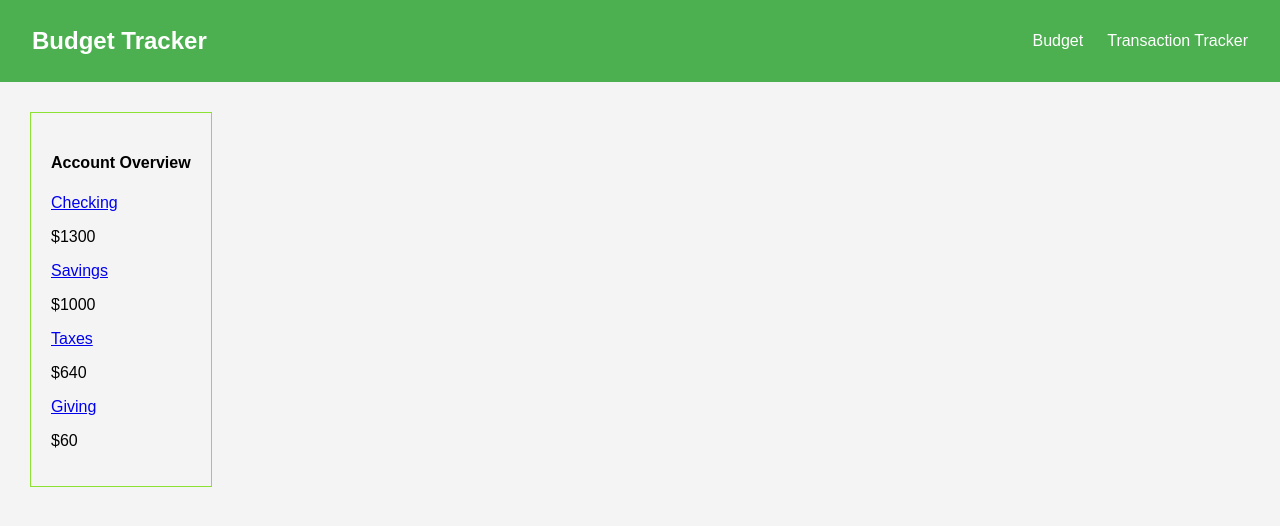
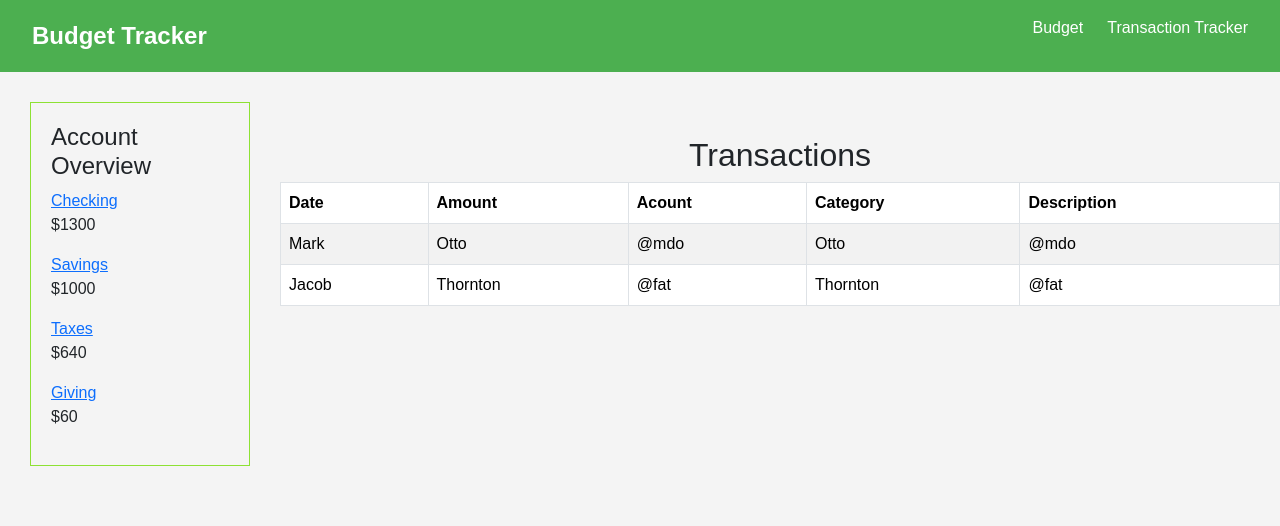
Before and after one commit to devaneyj3/next-budget, a Next.js app: page /tracker in a window 1280 px wide. Shown: the top 526 px of the page. Built offline with nearby package versions, Linux system fonts and the light colour scheme.

Commit message:
create transaction table

```diff
--- a/app/layout.js
+++ b/app/layout.js
@@ -1,4 +1,5 @@
 import Navbar from "@/components/Nav/nav";
+import "bootstrap/dist/css/bootstrap.min.css";
 import "./globals.scss";
 
 export const metadata = {
--- a/app/tracker/page.js
+++ b/app/tracker/page.js
@@ -1,10 +1,13 @@
 import Accounts from "@/components/Accounts/Accounts";
+import Transactions from "@/components/Transactions/Transactions";
 import React from "react";
+import styles from "./tracker.module.scss";
 
 export default function TrasactionTracker() {
 	return (
-		<div>
+		<div className={styles.container}>
 			<Accounts />
+			<Transactions />
 		</div>
 	);
 }
--- /dev/null
+++ b/app/tracker/tracker.module.scss
@@ -0,0 +1,4 @@
+.container {
+  display: flex;
+  justify-content: space-around;
+}
--- /dev/null
+++ b/components/Transactions/Transactions.js
@@ -0,0 +1,39 @@
+import React from "react";
+import styles from "./Transactions.module.scss";
+import { Table } from "reactstrap";
+import { transactions } from "@/data/transactionData";
+
+export default function Transactions() {
+	return (
+		<div className={styles.transactions_container}>
+			<h2>Transactions</h2>
+			<Table hover bordered responsive striped className={styles.table}>
+				<thead>
+					<tr>
+						<th>Date</th>
+						<th>Amount</th>
+						<th>Acount</th>
+						<th>Category</th>
+						<th>Description</th>
+					</tr>
+				</thead>
+				<tbody>
+					<tr>
+						<td>Mark</td>
+						<td>Otto</td>
+						<td>@mdo</td>
+						<td>Otto</td>
+						<td>@mdo</td>
+					</tr>
+					<tr>
+						<td>Jacob</td>
+						<td>Thornton</td>
+						<td>@fat</td>
+						<td>Thornton</td>
+						<td>@fat</td>
+					</tr>
+				</tbody>
+			</Table>
+		</div>
+	);
+}
--- /dev/null
+++ b/components/Transactions/Transactions.module.scss
@@ -0,0 +1,9 @@
+.transactions_container {
+  margin-top: 5%;
+  h2 {
+    text-align: center;
+  }
+  .table {
+    width: 1000px;
+  }
+}
--- /dev/null
+++ b/data/transactionData.js
@@ -0,0 +1,37 @@
+export const transactions = [
+	{
+		Date: "2024-01-16",
+		Amount: 3177.5,
+		Account: "Credit Card",
+		Category: "Groceries",
+		Description: "Sample transaction for Groceries",
+	},
+	{
+		Date: "2024-02-10",
+		Amount: 2010.4,
+		Account: "Cash",
+		Category: "Travel",
+		Description: "Sample transaction for Travel",
+	},
+	{
+		Date: "2024-02-08",
+		Amount: 3567.03,
+		Account: "Checking",
+		Category: "Rent",
+		Description: "Sample transaction for Rent",
+	},
+	{
+		Date: "2024-01-02",
+		Amount: 3903.99,
+		Account: "Credit Card",
+		Category: "Health",
+		Description: "Sample transaction for Health",
+	},
+	{
+		Date: "2024-01-21",
+		Amount: 4930.83,
+		Account: "Savings",
+		Category: "Shopping",
+		Description: "Sample transaction for Shopping",
+	},
+];
--- a/package.json
+++ b/package.json
@@ -9,9 +9,11 @@
     "lint": "next lint"
   },
   "dependencies": {
+    "bootstrap": "^5.3.3",
     "next": "15.1.4",
     "react": "^19.0.0",
     "react-dom": "^19.0.0",
+    "reactstrap": "^9.2.3",
     "sass": "^1.83.4"
   },
   "devDependencies": {
```
Also changed, not shown: 1 other file (tests, documents, lock files or other folders).
